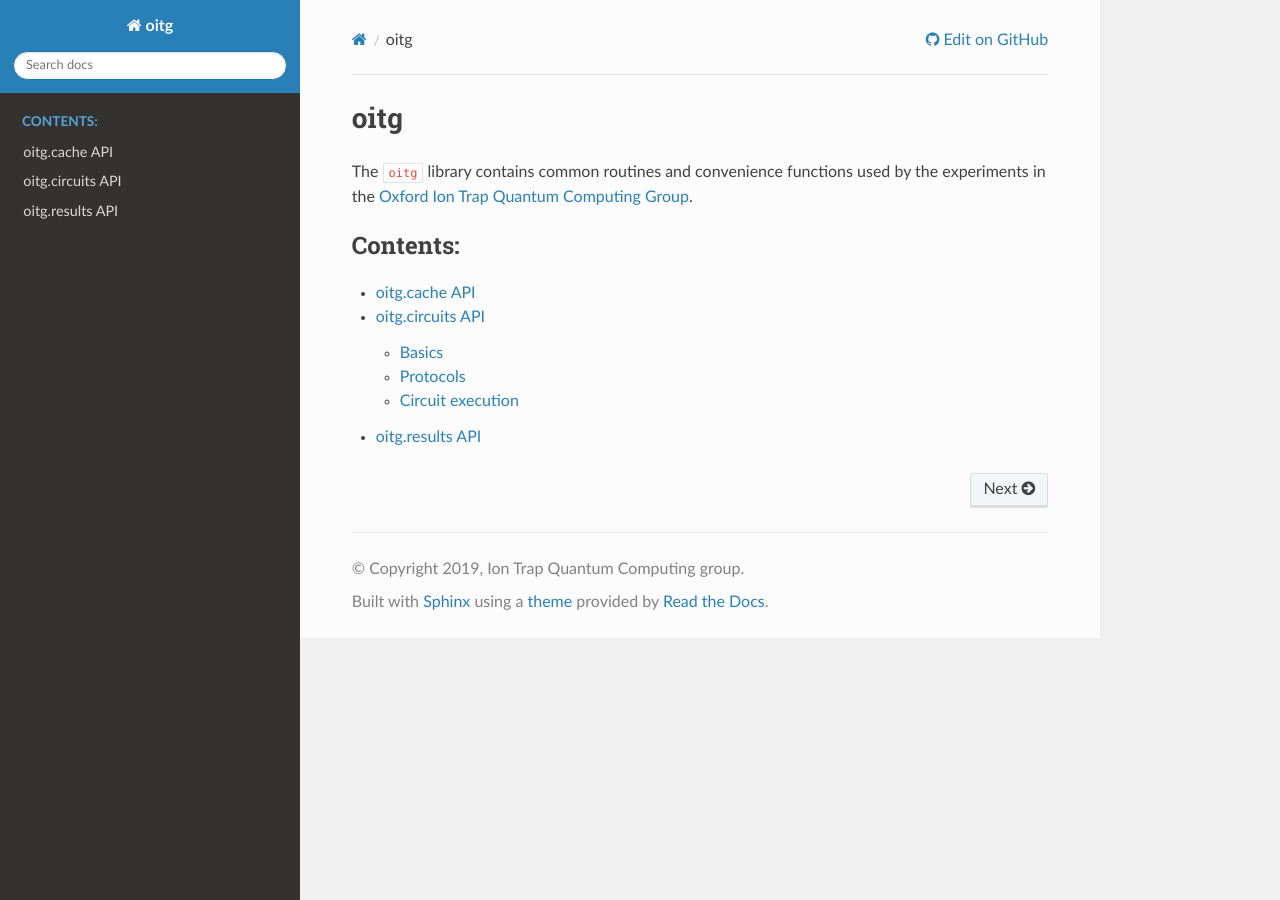
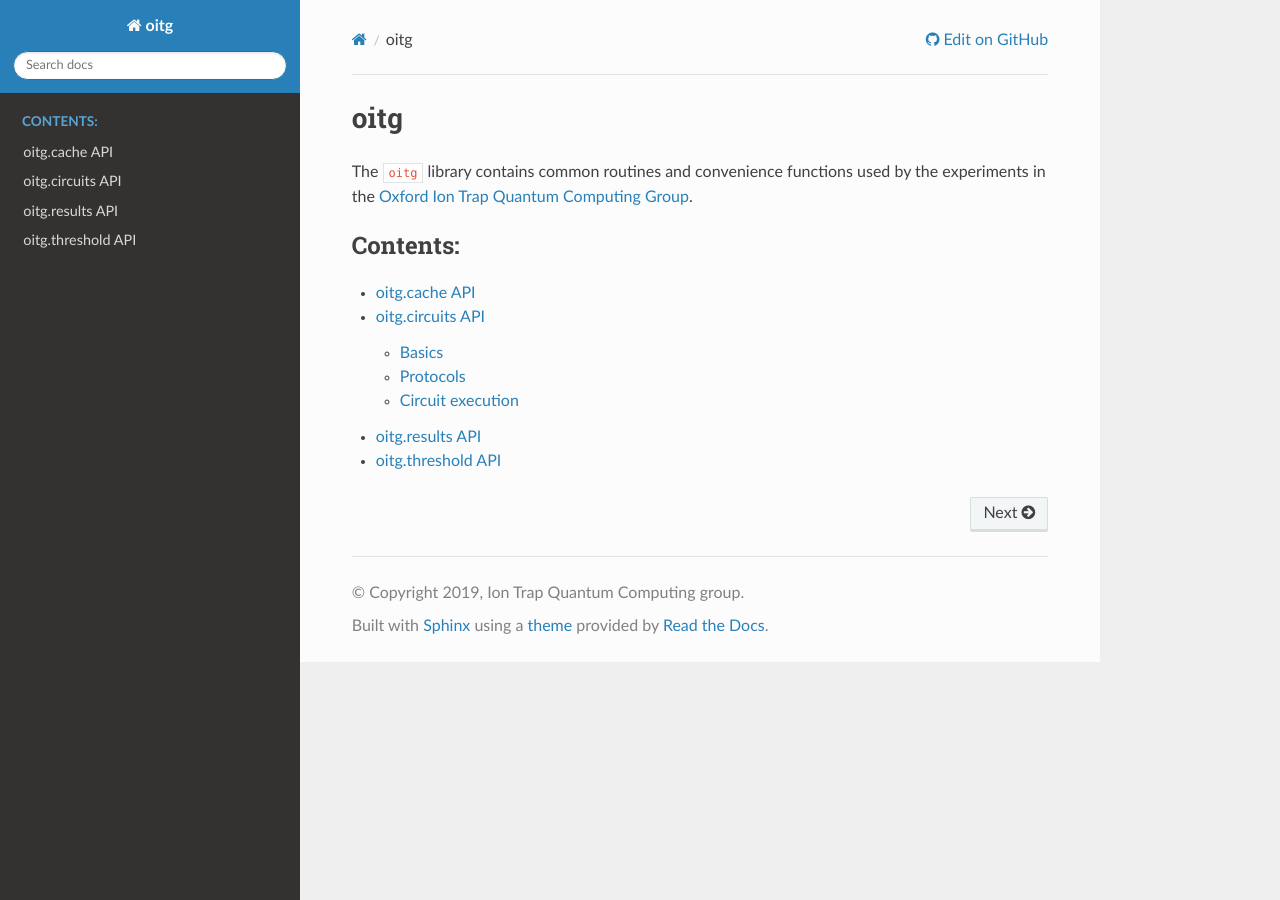
Before and after one commit to OxfordIonTrapGroup/oitg, a Sphinx documentation site: the page built from docs/index.rst, in a window 1280 px wide. Built offline with Sphinx 7.4.7 and the Read the Docs theme 2.0.0, drawn with Linux system fonts in a browser that asks for light colours.

Commit message:
threshold: Add to API doc build

```diff
--- a/docs/index.rst
+++ b/docs/index.rst
@@ -12,3 +12,4 @@
    cache
    circuits
    results
+   threshold
--- /dev/null
+++ b/docs/threshold.rst
@@ -0,0 +1,5 @@
+oitg.threshold API
+==================
+
+.. automodule:: oitg.threshold
+    :members:
```
